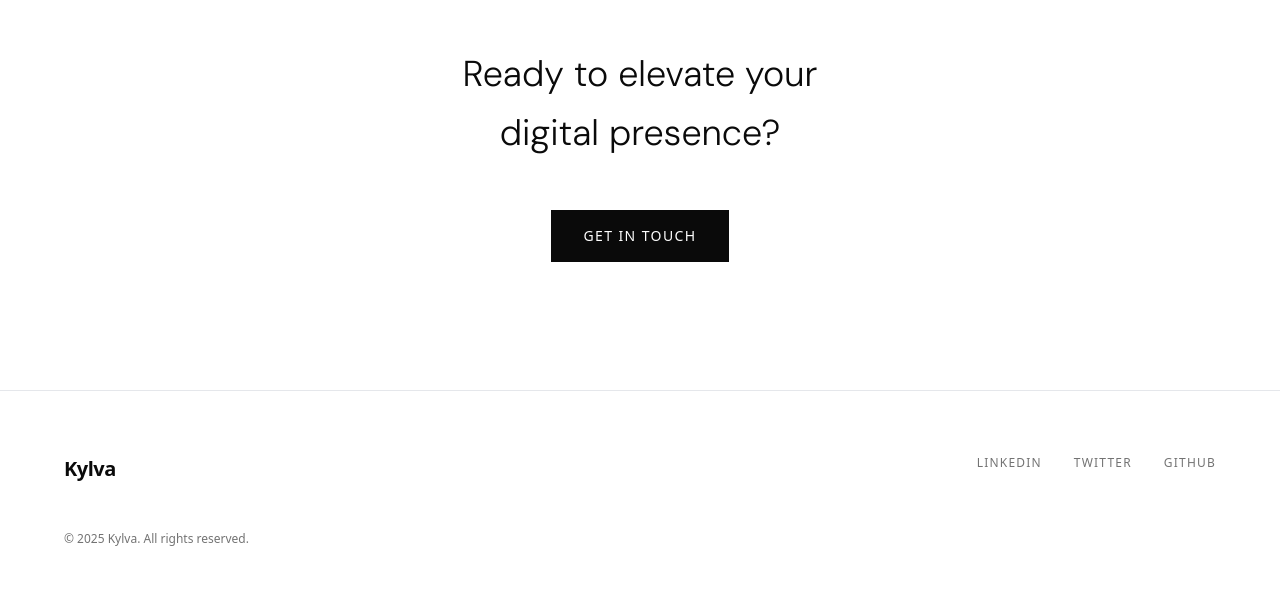
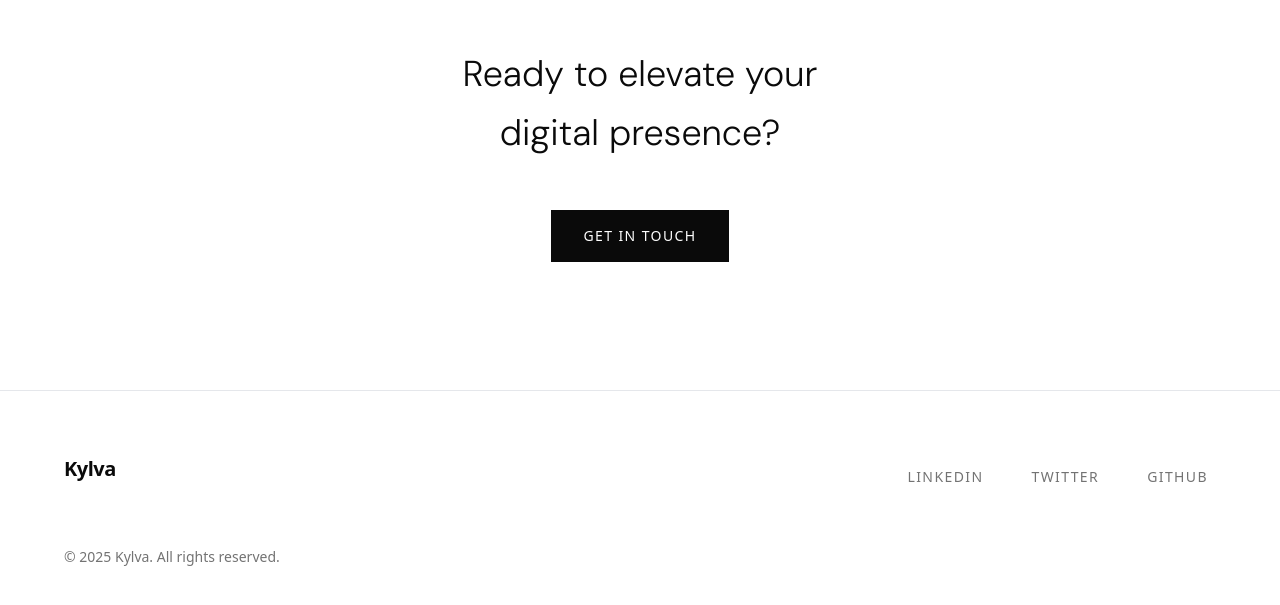
Before and after one commit to christianokuru/Kylva, a Nuxt app: page / in a window 1280 px wide. Shown: the part 5652-6257 px from the top of the page. Built offline with nearby package versions, Linux system fonts and the light colour scheme.

Commit message:
fixes:fixed the footer

```diff
--- a/app/components/custom/general/Footer.vue
+++ b/app/components/custom/general/Footer.vue
@@ -14,23 +14,23 @@ const currentYear = new Date().getFullYear()
 </script>
 
 <template>
-  <footer class="border-t border-border py-16 px-6">
+  <footer class="border-t border-border py-12 md:py-16 px-4 md:px-6">
     <div class="max-w-6xl mx-auto">
-      <div class="grid md:grid-cols-2 gap-12 mb-12">
+      <div class="grid md:grid-cols-2 gap-8 md:gap-12 mb-8 md:mb-12">
         <!-- Logo -->
         <div>
-          <Logo />
+          <Logo size="text-xl" />
         </div>
 
         <!-- Social Links -->
-        <div class="flex justify-start md:justify-end gap-8">
+        <div class="flex justify-start md:justify-end gap-6 md:gap-8">
           <a
             v-for="social in socialLinks"
             :key="social.name"
             :href="social.url"
             target="_blank"
             rel="noopener noreferrer"
-            class="text-xs tracking-widest uppercase text-muted-foreground hover:text-foreground transition-colors duration-150"
+            class="min-h-[44px] inline-flex items-center px-2 text-xs sm:text-sm tracking-widest uppercase text-muted-foreground hover:text-foreground transition-colors duration-150"
           >
             {{ social.name }}
           </a>
@@ -38,7 +38,7 @@ const currentYear = new Date().getFullYear()
       </div>
 
       <!-- Copyright -->
-      <div class="text-xs text-muted-foreground">
+      <div class="text-xs sm:text-sm text-muted-foreground">
         © {{ currentYear }} Kylva. All rights reserved.
       </div>
     </div>
```
